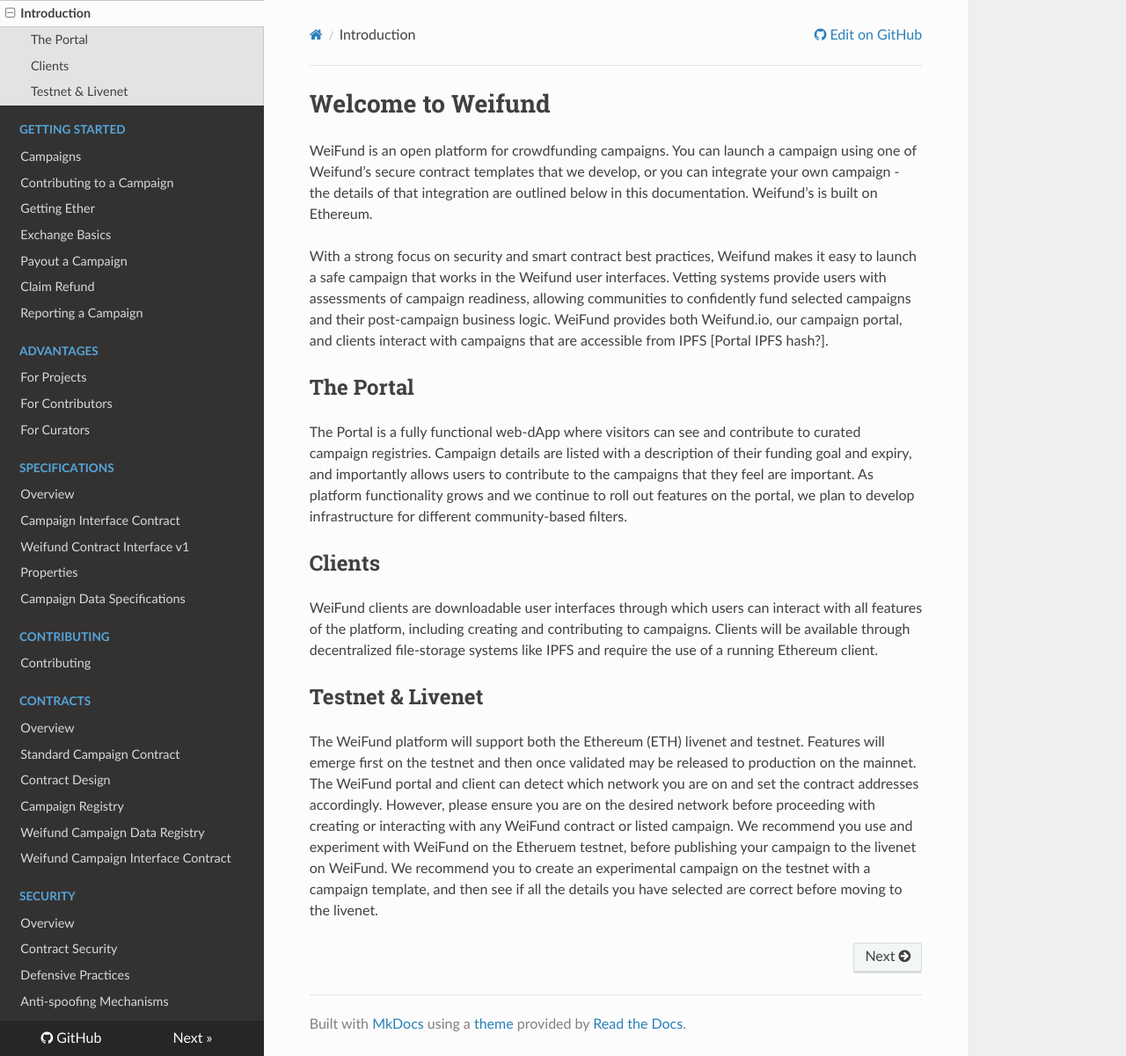
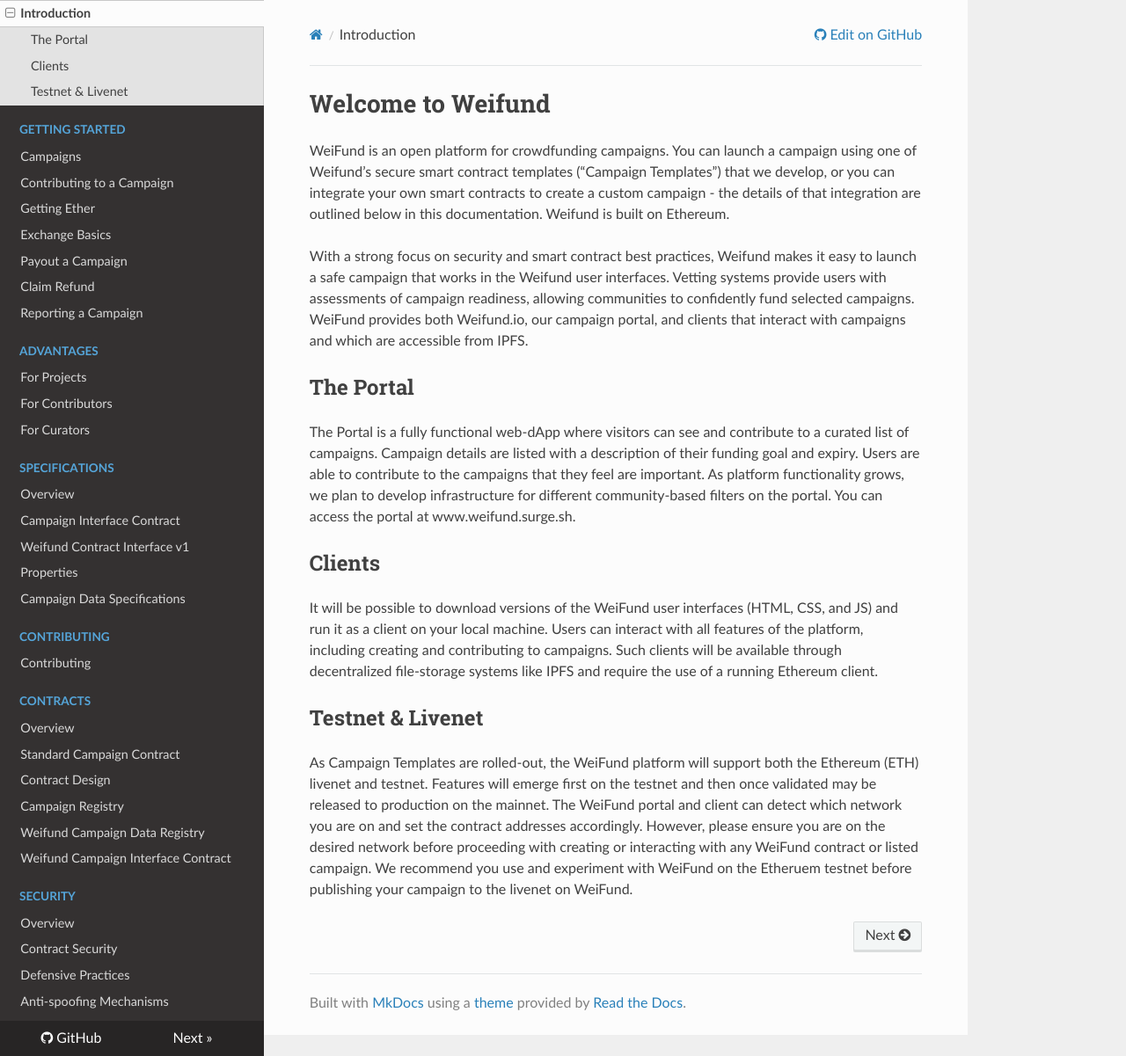
Before and after one commit to ShrutiAppiah/weifund-docs, an MkDocs documentation site: the page built from docs/index.md, in a window 1280 px wide and 1201 px high. Shown: the whole window at 88% size. Built offline with MkDocs 1.6.1, drawn with Linux system fonts in a browser that asks for light colours; nearby versions of some CDN libraries; old or Windows-style settings are respelled for this version of MkDocs.

Commit message:
index changes

```diff
--- a/docs/index.md
+++ b/docs/index.md
@@ -1,14 +1,14 @@
 # Welcome to Weifund
 
-WeiFund is an open platform for crowdfunding campaigns. You can launch a campaign using one of Weifund’s secure contract templates that we develop, or you can integrate your own campaign - the details of that integration are outlined below in this documentation. Weifund’s is built on Ethereum.
+WeiFund is an open platform for crowdfunding campaigns. You can launch a campaign using one of Weifund’s secure smart contract templates (“Campaign Templates”) that we develop, or you can integrate your own smart contracts to create a custom campaign - the details of that integration are outlined below in this documentation. Weifund is built on Ethereum.
 
-With a strong focus on security and smart contract best practices, Weifund makes it easy to launch a safe campaign that works in the Weifund user interfaces. Vetting systems provide users with assessments of campaign readiness, allowing communities to confidently fund selected campaigns and their post-campaign business logic. WeiFund provides both Weifund.io, our campaign portal, and clients interact with campaigns that are accessible from IPFS [Portal IPFS hash?].
+With a strong focus on security and smart contract best practices, Weifund makes it easy to launch a safe campaign that works in the Weifund user interfaces. Vetting systems provide users with assessments of campaign readiness, allowing communities to confidently fund selected campaigns. WeiFund provides both Weifund.io, our campaign portal, and clients that interact with campaigns and which are accessible from IPFS.
 
 ##The Portal
-The Portal is a fully functional web-dApp where visitors can see and contribute to curated campaign registries. Campaign details are listed with a description of their funding goal and expiry, and importantly allows users to contribute to the campaigns that they feel are important. As platform functionality grows and we continue to roll out features on the portal, we plan to develop infrastructure for different community-based filters.
+The Portal is a fully functional web-dApp where visitors can see and contribute to a curated list of campaigns. Campaign details are listed with a description of their funding goal and expiry. Users are able to contribute to the campaigns that they feel are important. As platform functionality grows, we plan to develop infrastructure for different community-based filters on the portal. You can access the portal at www.weifund.surge.sh.
 
 ##Clients
-WeiFund clients are downloadable user interfaces through which users can interact with all features of the platform, including creating and contributing to campaigns. Clients will be available through decentralized file-storage systems like IPFS and require the use of a running Ethereum client.
+It will be possible to download versions of the WeiFund user interfaces (HTML, CSS, and JS) and run it as a client on your local machine. Users can interact with all features of the platform, including creating and contributing to campaigns. Such clients will be available through decentralized file-storage systems like IPFS and require the use of a running Ethereum client.
 
 ##Testnet & Livenet
-The WeiFund platform will support both the Ethereum (ETH) livenet and testnet. Features will emerge first on the testnet and then once validated may be released to production on the mainnet. The WeiFund portal and client can detect which network you are on and set the contract addresses accordingly. However, please ensure you are on the desired network before proceeding with creating or interacting with any WeiFund contract or listed campaign. We recommend you use and experiment with WeiFund on the Etheruem testnet, before publishing your campaign to the livenet on WeiFund. We recommend you to create an experimental campaign on the testnet with a campaign template, and then see if all the details you have selected are correct before moving to the livenet.
+As Campaign Templates are rolled-out, the WeiFund platform will support both the Ethereum (ETH) livenet and testnet. Features will emerge first on the testnet and then once validated may be released to production on the mainnet. The WeiFund portal and client can detect which network you are on and set the contract addresses accordingly. However, please ensure you are on the desired network before proceeding with creating or interacting with any WeiFund contract or listed campaign. We recommend you use and experiment with WeiFund on the Etheruem testnet before publishing your campaign to the livenet on WeiFund.
```
